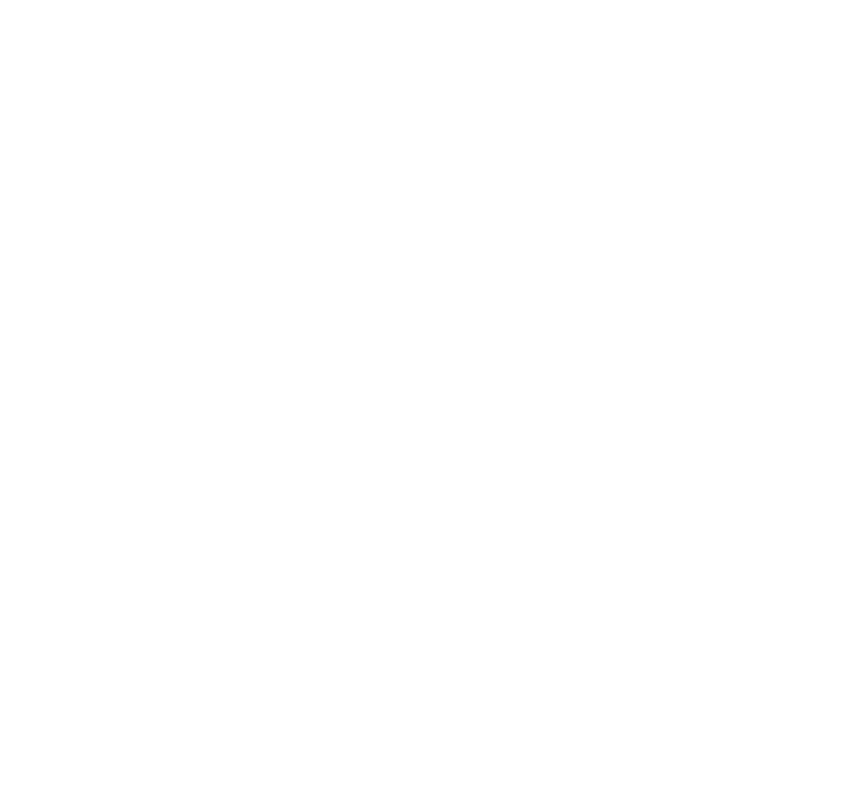
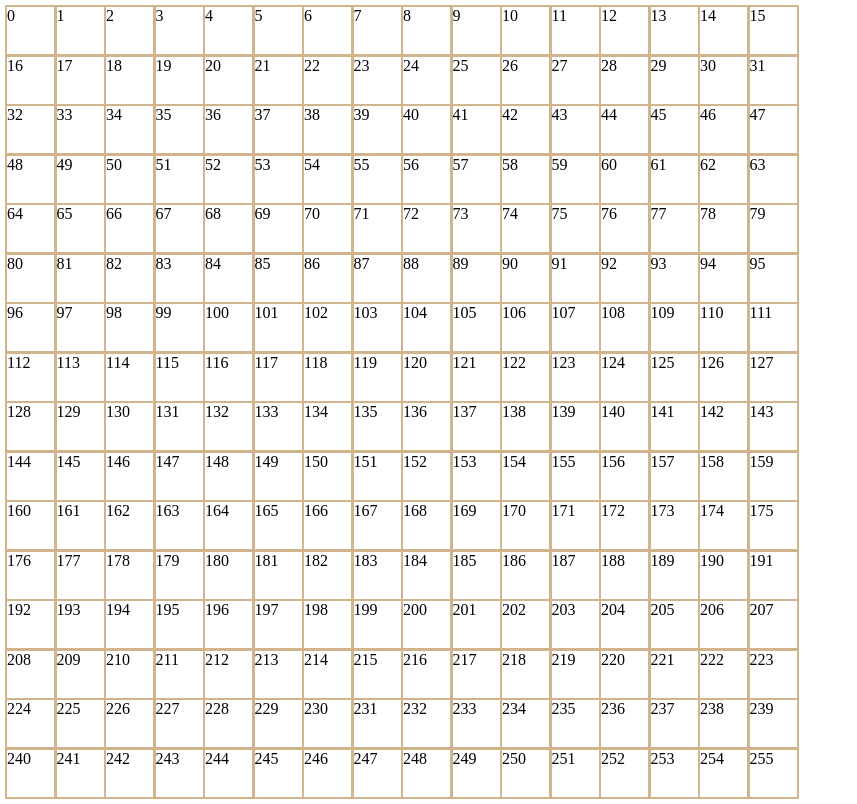
Before and after one commit to Blargh14/Odin-Project-Etch-a-Sketch, a plain HTML site: page index.html in a window 1280 px wide. Shown: the whole page, without its empty margins (0-857 px from the left). Drawn offline with Linux system fonts and the light colour scheme.

Commit message:
Add a 16x16 grid within a div
Took way longer than I expected to figure out how.
Tried several methods.
A list of lists would have probably been easier.

```diff
--- a/scripts.js
+++ b/scripts.js
@@ -0,0 +1,11 @@
+grid = document.querySelector("#container");
+
+for (let i = 0; i < 256; i++) {
+    gridPiece = document.createElement("div");
+    gridPiece.style.backgroundColor = "white";
+    gridPiece.style.aspectRatio = "1/1";
+    gridPiece.style.height = "calc(6%)";
+    gridPiece.style.width = "calc(6%)";
+    gridPiece.textContent = i;
+    grid.appendChild(gridPiece);
+}
--- a/styles.css
+++ b/styles.css
@@ -1,3 +1,15 @@
+body {
+    margin: 5px;
+}
+
 #container {
     display: flex;
+    flex-wrap: wrap;
+    align-content: space-between;
+    justify-content: space-between;
+    background-color: tan;
+    padding: 2px;
+    aspect-ratio: 1/1;
+    height: min(calc(100vh - 10px), calc(100vw - 10px));
+    width: min(calc(100vh - 10px), calc(100vw - 10px));
 }
```
